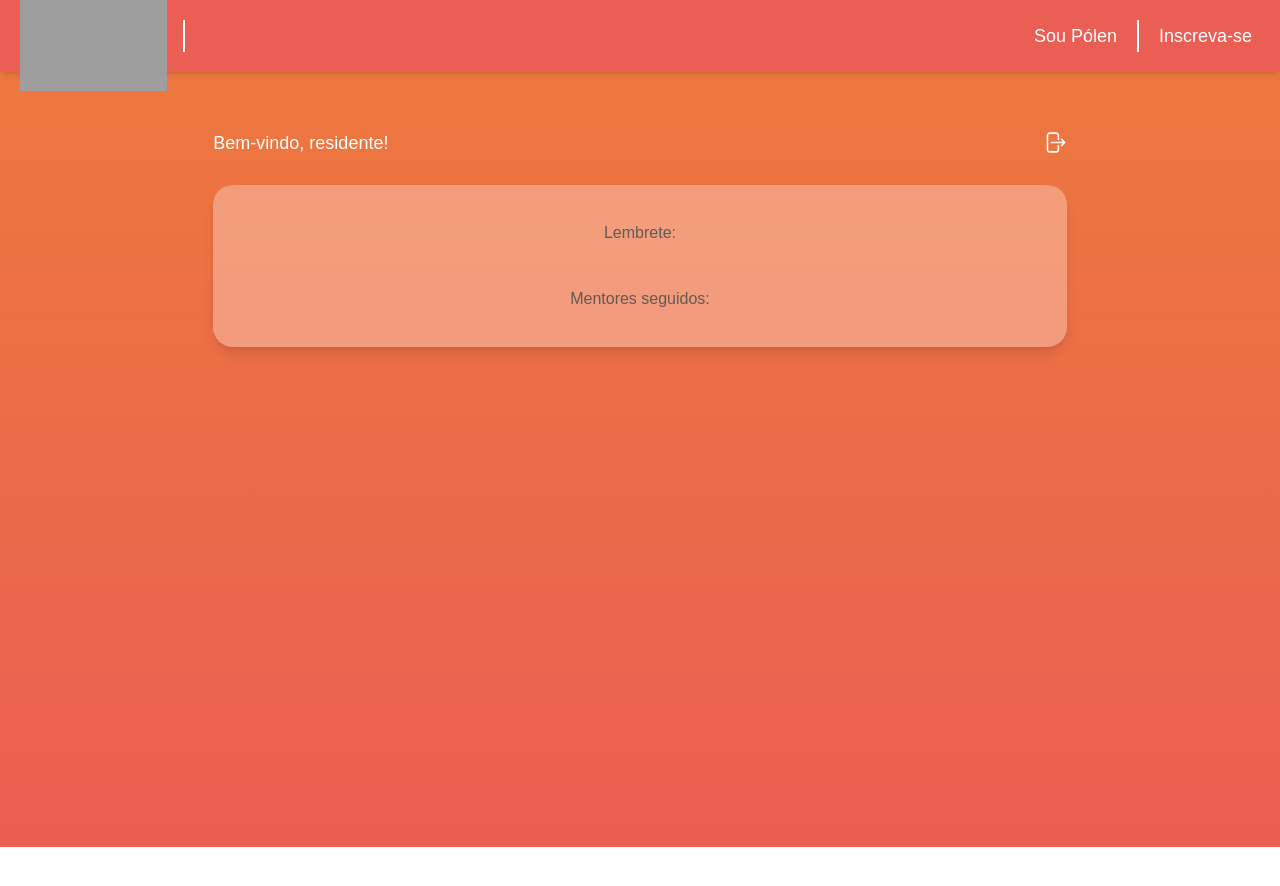
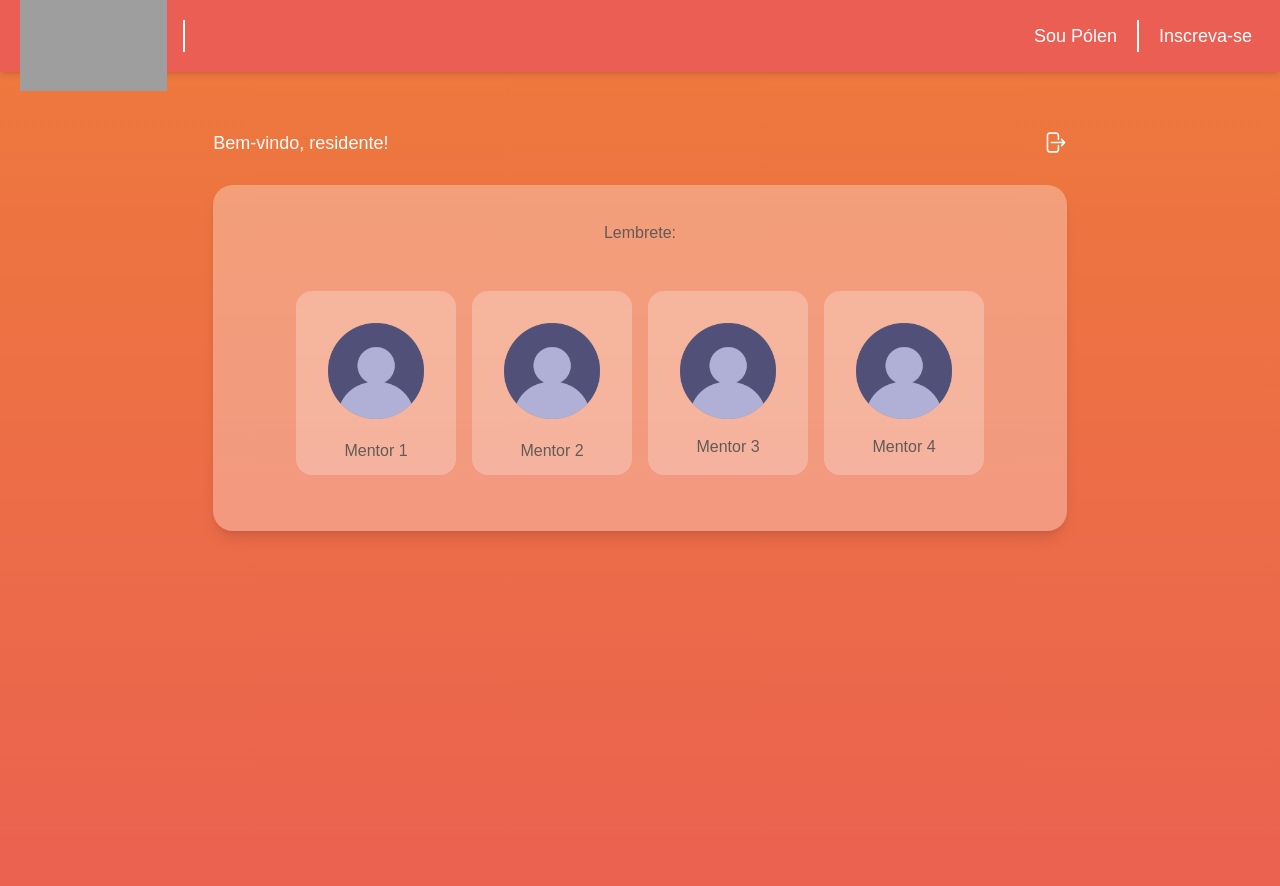
Before and after one commit to HextechBRISA/polen-inovacao-front, a Next.js app: page /resident in a window 1280 px wide. Shown: the top 886 px of the page. Before the commit the page ends 847 px from the top, so only its background shows below. Built offline with nearby package versions, Linux system fonts and the light colour scheme; grey boxes are pictures that could not be loaded; a web font is replaced by a local one.

Commit message:
feat: added new functions in mentors-followed

```diff
--- a/src/app/resident/components/MentorsFollowed.tsx
+++ b/src/app/resident/components/MentorsFollowed.tsx
@@ -1,10 +1,60 @@
 "use client";
 import React from "react";
+import Link from "next/link";
+import Image from "next/image";
+import Mentor from "../../../../public/Mentor.png"
 
 export default function MentorsFollowed() {
   return (
     <div>
-      <h1>Mentores seguidos:</h1>
+
+
+
+          <div className="flex flex-wrap flex-auto justify-center sm:justify-center gap-4 sm:gap-8">
+
+          <div className="w-40 sm:w-auto p-4 ease-out bg-[#FFFFFF] bg-opacity-25 rounded-2xl hvr-float transition mb-4 sm:mb-0">
+            <div className="flex flex-col items-center">
+              <Image
+                src={Mentor}
+                alt="Item 2"
+                className="w-full mb-2 rounded-lg"/>
+              <p className="text-center">Mentor 1</p>
+            </div>
+          </div>
+
+          <div className="w-40 sm:w-auto p-4 ease-out bg-[#FFFFFF] bg-opacity-25 rounded-2xl hvr-float transition mb-4 sm:mb-0">
+            <div className="flex flex-col items-center">
+              <Image
+                src={Mentor}
+                alt="Item 2"
+                className="w-full mb-2 rounded-lg"/>
+              <p className="text-center">Mentor 2</p>
+            </div>
+          </div>
+
+          <div className="w-40 sm:w-auto p-4 ease-out bg-[#FFFFFF] bg-opacity-25 rounded-2xl hvr-float transition mb-4 sm:mb-0">
+            <div className="flex flex-col items-center">
+              <Image
+                src={Mentor}
+                alt="Item 3"
+                className="w-full mb-1 rounded-lg"/>
+              <p className="text-center">Mentor 3</p>
+            </div>
+          </div>
+
+          <div className="w-40 sm:w-auto p-4 bg-[#FFFFFF] bg-opacity-25 rounded-2xl hvr-float transition mb-4 sm:mb-0">
+            <div className="flex flex-col items-center">
+              <Image
+                src={Mentor}
+                alt="Item 3"
+                className="w-full mb-1 rounded-lg"/>
+              <p className="text-center">Mentor 4</p>
+            </div>
+          </div>
+
+        </div>
+
+
     </div>
   );
 }
```
Also changed, not shown: public/Mentor.png (added).
